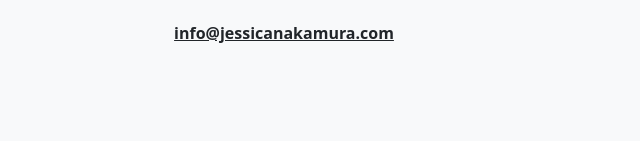
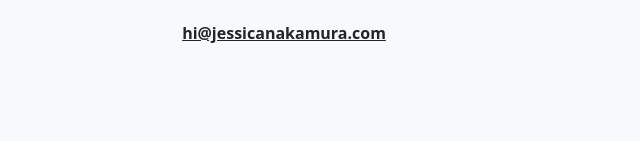
Before and after one commit to jessinaka21/nucamp-portfolio-project, a website built with Parcel: page projects.html in a window 1280 px wide. Shown: the part 1336-1498 px from the top of the page, 356-996 px from the left. Built offline with nearby package versions, Linux system fonts and the light colour scheme.

Commit message:
Updated email and favicon

```diff
--- a/projects.html
+++ b/projects.html
@@ -26,7 +26,7 @@
                             <li class="nav-item"><a class="nav-link" href="index.html">Home</a></li>
                             <li class="nav-item"><a class="nav-link" href="resume.html">Resume</a></li>
                             <li class="nav-item"><a class="nav-link" href="projects.html">Projects</a></li>
-                            <li class="nav-item"><a class="nav-link" href="mailto:info@jessicanakamura.com">Contact</a></li>
+                            <li class="nav-item"><a class="nav-link" href="mailto:hi@jessicanakamura.com">Contact</a></li>
                         </ul>
                     </div>
                 </div>
@@ -72,7 +72,7 @@
                 <div class="container px-5 my-5">
                     <div class="text-center">
                         <h2 class="display-4 fw-bolder mb-4">Let's connect</h2>
-                        <a class="text-dark btn-lg px-5 py-3 fs-10 fw-bolder" href="mailto:info@jessicanakamura.com">info@jessicanakamura.com</a>
+                        <a class="text-dark btn-lg px-5 py-3 fs-10 fw-bolder" href="mailto:hi@jessicanakamura.com">hi@jessicanakamura.com</a>
                     </div>
                 </div>
             </section>
```
Also changed, not shown: index.html (+1 -1 lines), resume.html (+1 -1 lines), img/favicon.ico, 1 other file.
